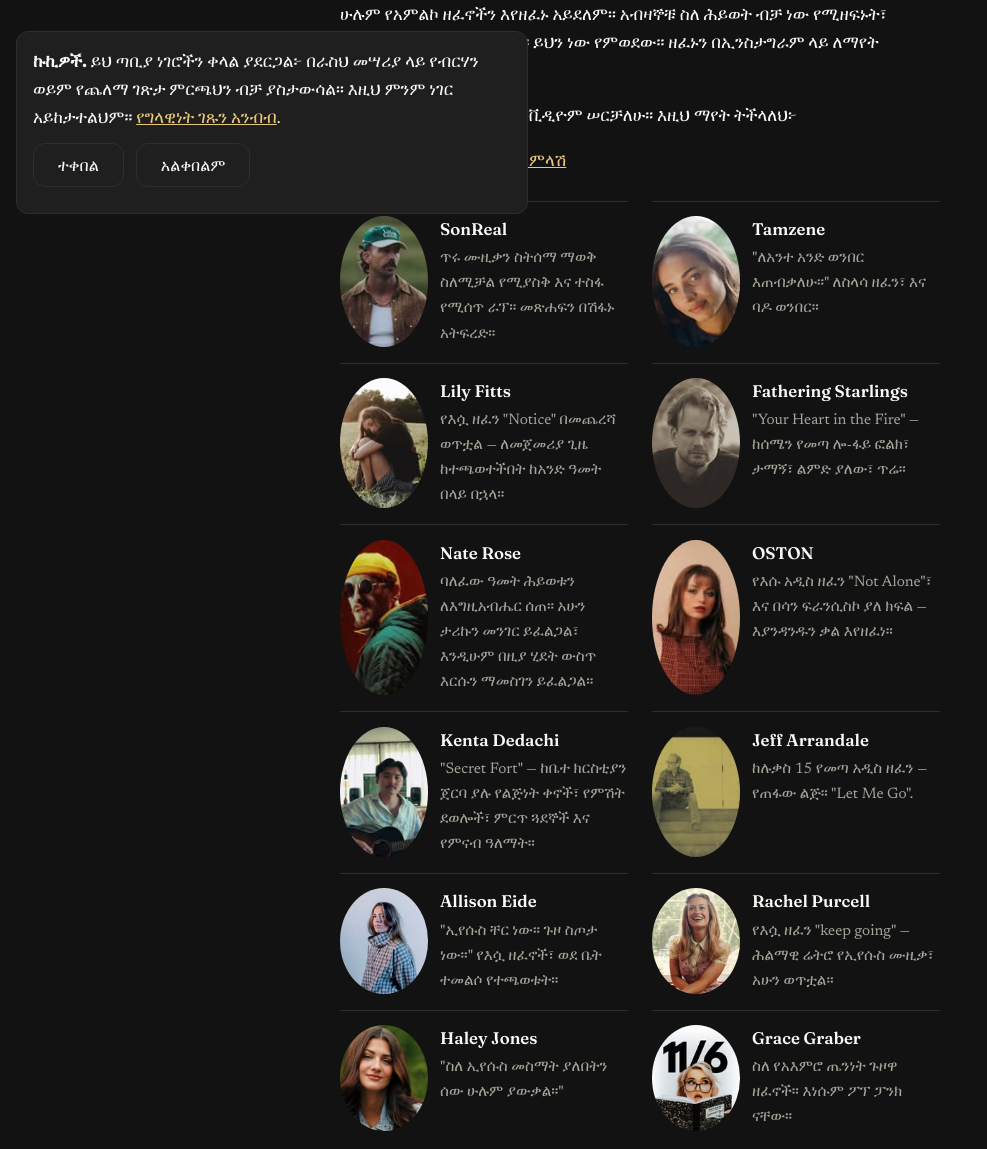
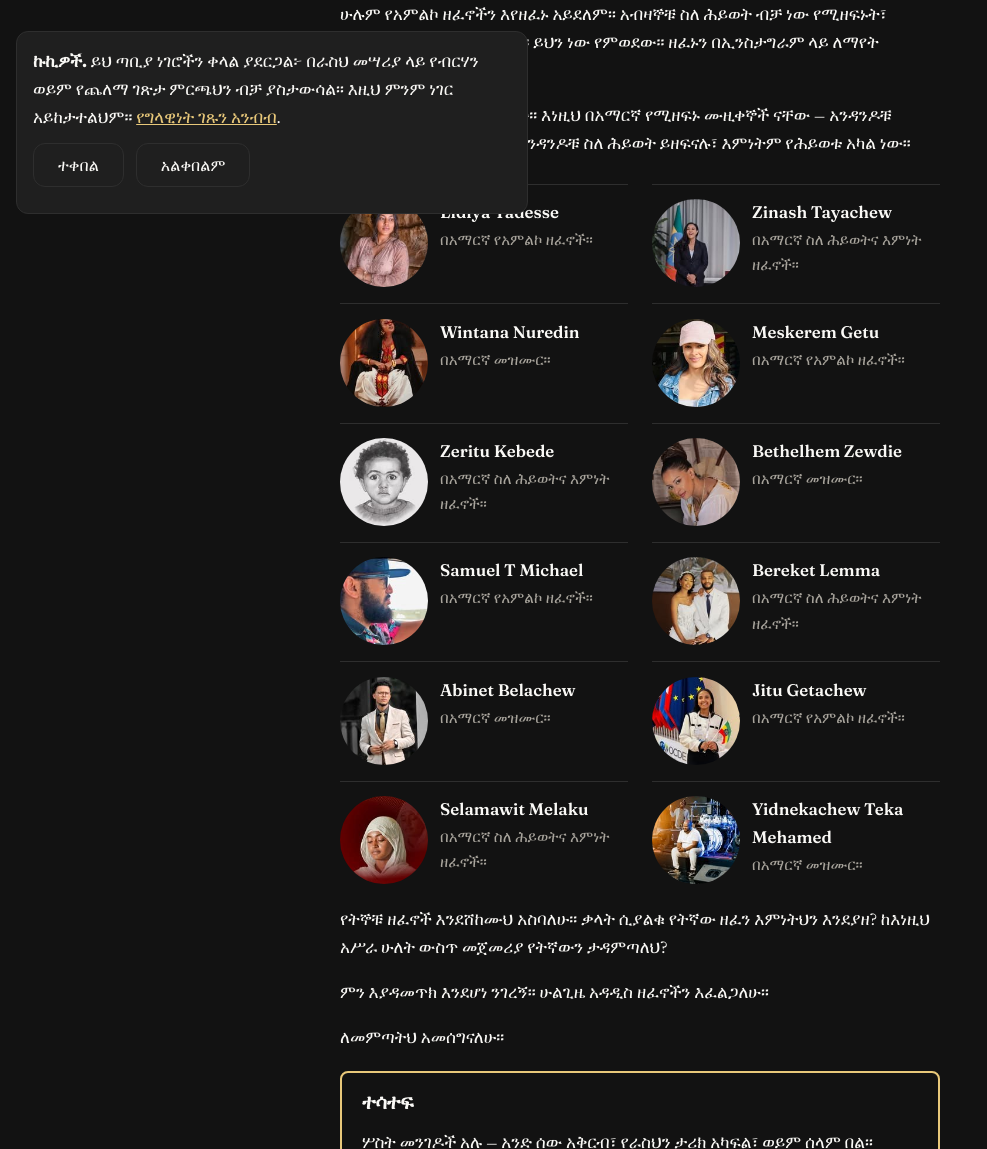
Before and after one commit to streamjonathan/jonathanmccallum-am, an Eleventy site: page content/posts/2026-11-23-music-and-faith.md in a window 1280 px wide. Shown: the part 570-1719 px from the top of the page, without its empty margins (0-987 px from the left). Built offline with nearby package versions, Linux system fonts and the light colour scheme; Eleventy itself is replaced by a stand-in of ours; files that its build step writes are made by us from their sources.

Commit message:
Music and Faith: feature musicians who sing in this language (am)

```diff
--- a/content/posts/2026-11-23-music-and-faith.md
+++ b/content/posts/2026-11-23-music-and-faith.md
@@ -3,7 +3,7 @@ title: "ሙዚቃ እና እምነት"
 date: 2026-11-23
 slug: music-and-faith
 draft: false
-shareImage: /images/music-faith/sonreal.jpg
+shareImage: /images/music-faith/lidiya_tadesse7.jpg
 ---
 
 በኢንስታግራም ላይ ሙዚቀኞችን በማዳመጥ ብዙ ጊዜ አሳልፋለሁ። በቅርቡ እያዳመጥኳቸው ያሉት አንዳንዶቹ እነዚህ ናቸው።
@@ -14,70 +14,68 @@ shareImage: /images/music-faith/sonreal.jpg
 
 ሁሉም የአምልኮ ዘፈኖችን እየዘፈኑ አይደለም። አብዛኞቹ ስለ ሕይወት ብቻ ነው የሚዘፍኑት፣ እምነትም የሕይወቱ አካል ነው። ይህን ነው የምወደው። ዘፈኑን በኢንስታግራም ላይ ለማየት ካርዱን ንካ።
 
-ለ SonReal አዲስ ዘፈን ምላሽ ቪዲዮም ሠርቻለሁ። እዚህ ማየት ትችላለህ፦
-
-[ለ SonReal አዲስ ቪዲዮ ያለኝ ምላሽ](https://www.youtube.com/shorts/wePjZMr6beE)
+እነዚህ ዘፈኖች በአማርኛ ናቸው። እነዚህ በአማርኛ የሚዘፍኑ ሙዚቀኞች ናቸው — አንዳንዶቹ የአምልኮ ዘፈኖችን ይዘፍናሉ፣ አንዳንዶቹ ስለ ሕይወት ይዘፍናሉ፣ እምነትም የሕይወቱ አካል ነው።
 
 <div class="ig-grid">
-<a class="ig-card" href="https://www.instagram.com/reel/DgBgmKwB84s/" target="_blank" rel="noopener">
-<img class="ig-card__img" src="/images/music-faith/sonreal.jpg" alt="SonReal" loading="lazy" width="150" height="150">
-<span class="ig-card__text"><span class="ig-card__name">SonReal</span>
-<span class="ig-card__note">ጥሩ ሙዚቃን ስትሰማ ማወቅ ስለሚቻል የሚያስቅ እና ተስፋ የሚሰጥ ራፕ። መጽሐፍን በሽፋኑ አትፍረድ።</span></span>
+<a class="ig-card" href="https://www.instagram.com/reel/DZ2EGxJunly/" target="_blank" rel="noopener">
+<img class="ig-card__img" src="/images/music-faith/lidiya_tadesse7.jpg" alt="Lidiya Tadesse" loading="lazy" width="150" height="150">
+<span class="ig-card__text"><span class="ig-card__name">Lidiya Tadesse</span>
+<span class="ig-card__note">በአማርኛ የአምልኮ ዘፈኖች።</span></span>
 </a>
-<a class="ig-card" href="https://www.instagram.com/reel/DgDnpYFAUjr/" target="_blank" rel="noopener">
-<img class="ig-card__img" src="/images/music-faith/tamzene.jpg" alt="Tamzene" loading="lazy" width="150" height="150">
-<span class="ig-card__text"><span class="ig-card__name">Tamzene</span>
-<span class="ig-card__note">"ለአንተ አንድ ወንበር እጠብቃለሁ።" ለስላሳ ዘፈን፣ እና ባዶ ወንበር።</span></span>
+<a class="ig-card" href="https://www.instagram.com/reel/DcB9xhVRBaJ/" target="_blank" rel="noopener">
+<img class="ig-card__img" src="/images/music-faith/fl_zinashtayachew.jpg" alt="Zinash Tayachew" loading="lazy" width="150" height="150">
+<span class="ig-card__text"><span class="ig-card__name">Zinash Tayachew</span>
+<span class="ig-card__note">በአማርኛ ስለ ሕይወትና እምነት ዘፈኖች።</span></span>
 </a>
-<a class="ig-card" href="https://www.instagram.com/reel/Df5X6L3K-3W/" target="_blank" rel="noopener">
-<img class="ig-card__img" src="/images/music-faith/lilyfittsmusic.jpg" alt="Lily Fitts" loading="lazy" width="150" height="150">
-<span class="ig-card__text"><span class="ig-card__name">Lily Fitts</span>
-<span class="ig-card__note">የእሷ ዘፈን "Notice" በመጨረሻ ወጥቷል — ለመጀመሪያ ጊዜ ከተጫወተችበት ከአንድ ዓመት በላይ በኋላ።</span></span>
+<a class="ig-card" href="https://www.instagram.com/reel/DcvPhTPIcZe/" target="_blank" rel="noopener">
+<img class="ig-card__img" src="/images/music-faith/wintana_nuredin.jpg" alt="Wintana Nuredin" loading="lazy" width="150" height="150">
+<span class="ig-card__text"><span class="ig-card__name">Wintana Nuredin</span>
+<span class="ig-card__note">በአማርኛ መዝሙር።</span></span>
 </a>
-<a class="ig-card" href="https://www.instagram.com/reel/DgE-ybeI6ko/" target="_blank" rel="noopener">
-<img class="ig-card__img" src="/images/music-faith/fatheringstarlings.jpg" alt="Fathering Starlings" loading="lazy" width="150" height="150">
-<span class="ig-card__text"><span class="ig-card__name">Fathering Starlings</span>
-<span class="ig-card__note">"Your Heart in the Fire" — ከሰሜን የመጣ ሎ-ፋይ ፎልክ፣ ታማኝ፣ ልምድ ያለው፣ ጥሬ።</span></span>
+<a class="ig-card" href="https://www.instagram.com/reel/DdbfEmlMCKB/" target="_blank" rel="noopener">
+<img class="ig-card__img" src="/images/music-faith/meskerem_getu.jpg" alt="Meskerem Getu" loading="lazy" width="150" height="150">
+<span class="ig-card__text"><span class="ig-card__name">Meskerem Getu</span>
+<span class="ig-card__note">በአማርኛ የአምልኮ ዘፈኖች።</span></span>
 </a>
-<a class="ig-card" href="https://www.instagram.com/reel/DfkSMZhpium/" target="_blank" rel="noopener">
-<img class="ig-card__img" src="/images/music-faith/naterosemusic.jpg" alt="Nate Rose" loading="lazy" width="150" height="150">
-<span class="ig-card__text"><span class="ig-card__name">Nate Rose</span>
-<span class="ig-card__note">ባለፈው ዓመት ሕይወቱን ለእግዚአብሔር ሰጠ። አሁን ታሪኩን መንገር ይፈልጋል፣ እንዲሁም በዚያ ሂደት ውስጥ እርሱን ማመስገን ይፈልጋል።</span></span>
+<a class="ig-card" href="https://www.instagram.com/reel/DKolvEXMHXh/" target="_blank" rel="noopener">
+<img class="ig-card__img" src="/images/music-faith/zeritu_kebede.jpg" alt="Zeritu Kebede" loading="lazy" width="150" height="150">
+<span class="ig-card__text"><span class="ig-card__name">Zeritu Kebede</span>
+<span class="ig-card__note">በአማርኛ ስለ ሕይወትና እምነት ዘፈኖች።</span></span>
 </a>
-<a class="ig-card" href="https://www.instagram.com/p/DgBMyeNkkyO/" target="_blank" rel="noopener">
-<img class="ig-card__img" src="/images/music-faith/ostonmusic.jpg" alt="OSTON" loading="lazy" width="150" height="150">
-<span class="ig-card__text"><span class="ig-card__name">OSTON</span>
-<span class="ig-card__note">የእሱ አዲስ ዘፈን "Not Alone"፣ እና በሳን ፍራንሲስኮ ያለ ክፍል — እያንዳንዱን ቃል እየዘፈነ።</span></span>
+<a class="ig-card" href="https://www.instagram.com/reel/DGdRu1eIbaM/" target="_blank" rel="noopener">
+<img class="ig-card__img" src="/images/music-faith/bethelhem_tezera_official.jpg" alt="Bethelhem Zewdie" loading="lazy" width="150" height="150">
+<span class="ig-card__text"><span class="ig-card__name">Bethelhem Zewdie</span>
+<span class="ig-card__note">በአማርኛ መዝሙር።</span></span>
 </a>
-<a class="ig-card" href="https://www.instagram.com/reel/Df1qtokoyBh/" target="_blank" rel="noopener">
-<img class="ig-card__img" src="/images/music-faith/kenta_dedachi.jpg" alt="Kenta Dedachi" loading="lazy" width="150" height="150">
-<span class="ig-card__text"><span class="ig-card__name">Kenta Dedachi</span>
-<span class="ig-card__note">"Secret Fort" — ከቤተ ክርስቲያን ጀርባ ያሉ የልጅነት ቀኖች፣ የምሽት ደወሎች፣ ምርጥ ጓደኞች እና የምናብ ዓለማት።</span></span>
+<a class="ig-card" href="https://www.instagram.com/reel/DT4s5Ckgp9w/" target="_blank" rel="noopener">
+<img class="ig-card__img" src="/images/music-faith/samueltmichael.jpg" alt="Samuel T Michael" loading="lazy" width="150" height="150">
+<span class="ig-card__text"><span class="ig-card__name">Samuel T Michael</span>
+<span class="ig-card__note">በአማርኛ የአምልኮ ዘፈኖች።</span></span>
 </a>
-<a class="ig-card" href="https://www.instagram.com/reel/DfCRnSiPXa5/" target="_blank" rel="noopener">
-<img class="ig-card__img" src="/images/music-faith/jeffarrandale.jpg" alt="Jeff Arrandale" loading="lazy" width="150" height="150">
-<span class="ig-card__text"><span class="ig-card__name">Jeff Arrandale</span>
-<span class="ig-card__note">ከሉቃስ 15 የመጣ አዲስ ዘፈን — የጠፋው ልጅ። "Let Me Go".</span></span>
+<a class="ig-card" href="https://www.instagram.com/reel/DQUlWcVjP9b/" target="_blank" rel="noopener">
+<img class="ig-card__img" src="/images/music-faith/bereket__lemma.jpg" alt="Bereket Lemma" loading="lazy" width="150" height="150">
+<span class="ig-card__text"><span class="ig-card__name">Bereket Lemma</span>
+<span class="ig-card__note">በአማርኛ ስለ ሕይወትና እምነት ዘፈኖች።</span></span>
 </a>
-<a class="ig-card" href="https://www.instagram.com/reel/Df71X0lzZsN/" target="_blank" rel="noopener">
-<img class="ig-card__img" src="/images/music-faith/allison_eide.jpg" alt="Allison Eide" loading="lazy" width="150" height="150">
-<span class="ig-card__text"><span class="ig-card__name">Allison Eide</span>
-<span class="ig-card__note">"ኢየሱስ ቸር ነው። ጉዞ ስጦታ ነው።" የእሷ ዘፈኖች፣ ወደ ቤት ተመልሶ የተጫወቱት።</span></span>
+<a class="ig-card" href="https://www.instagram.com/reel/DFOWrlHoNFd/" target="_blank" rel="noopener">
+<img class="ig-card__img" src="/images/music-faith/official_abinet_belachew.jpg" alt="Abinet Belachew" loading="lazy" width="150" height="150">
+<span class="ig-card__text"><span class="ig-card__name">Abinet Belachew</span>
+<span class="ig-card__note">በአማርኛ መዝሙር።</span></span>
 </a>
-<a class="ig-card" href="https://www.instagram.com/reel/DgD31mXBDcn/" target="_blank" rel="noopener">
-<img class="ig-card__img" src="/images/music-faith/rachelpurcellmusic.jpg" alt="Rachel Purcell" loading="lazy" width="150" height="150">
-<span class="ig-card__text"><span class="ig-card__name">Rachel Purcell</span>
-<span class="ig-card__note">የእሷ ዘፈን "keep going" — ሕልማዊ ሬትሮ የኢየሱስ ሙዚቃ፣ አሁን ወጥቷል።</span></span>
+<a class="ig-card" href="https://www.instagram.com/reel/DXhoLZfja3O/" target="_blank" rel="noopener">
+<img class="ig-card__img" src="/images/music-faith/jitu_getachew.jpg" alt="Jitu Getachew" loading="lazy" width="150" height="150">
+<span class="ig-card__text"><span class="ig-card__name">Jitu Getachew</span>
+<span class="ig-card__note">በአማርኛ የአምልኮ ዘፈኖች።</span></span>
 </a>
-<a class="ig-card" href="https://www.instagram.com/reel/Df9vziqCJtC/" target="_blank" rel="noopener">
-<img class="ig-card__img" src="/images/music-faith/haleyjonesofficial.jpg" alt="Haley Jones" loading="lazy" width="150" height="150">
-<span class="ig-card__text"><span class="ig-card__name">Haley Jones</span>
-<span class="ig-card__note">"ስለ ኢየሱስ መስማት ያለበትን ሰው ሁሉም ያውቃል።"</span></span>
+<a class="ig-card" href="https://www.instagram.com/reel/Da7JKkjIwwI/" target="_blank" rel="noopener">
+<img class="ig-card__img" src="/images/music-faith/selamawit1322.jpg" alt="Selamawit Melaku" loading="lazy" width="150" height="150">
+<span class="ig-card__text"><span class="ig-card__name">Selamawit Melaku</span>
+<span class="ig-card__note">በአማርኛ ስለ ሕይወትና እምነት ዘፈኖች።</span></span>
 </a>
-<a class="ig-card" href="https://www.instagram.com/reel/DgAmATaizM0/" target="_blank" rel="noopener">
-<img class="ig-card__img" src="/images/music-faith/gracegrabermusic.jpg" alt="Grace Graber" loading="lazy" width="150" height="150">
-<span class="ig-card__text"><span class="ig-card__name">Grace Graber</span>
-<span class="ig-card__note">ስለ የአእምሮ ጤንነት ጉዞዋ ዘፈኖች። እነሱም ፖፕ ፓንክ ናቸው።</span></span>
+<a class="ig-card" href="https://www.instagram.com/reel/Df99lmxKwSW/" target="_blank" rel="noopener">
+<img class="ig-card__img" src="/images/music-faith/yidnekachew_teka_mehamed.jpg" alt="Yidnekachew Teka Mehamed" loading="lazy" width="150" height="150">
+<span class="ig-card__text"><span class="ig-card__name">Yidnekachew Teka Mehamed</span>
+<span class="ig-card__note">በአማርኛ መዝሙር።</span></span>
 </a>
 </div>
 
```
Also changed, not shown: content/images/music-faith/bereket__lemma.jpg (added), content/images/music-faith/bethelhem_tezera_official.jpg (added), content/images/music-faith/fl_zinashtayachew.jpg (added), content/images/music-faith/jitu_getachew.jpg (added), content/images/music-faith/lidiya_tadesse7.jpg (added), content/images/music-faith/meskerem_getu.jpg (added), content/images/music-faith/official_abinet_belachew.jpg (added), content/images/music-faith/samueltmichael.jpg (added), content/images/music-faith/selamawit1322.jpg (added), content/images/music-faith/wintana_nuredin.jpg (added), content/images/music-faith/yidnekachew_teka_mehamed.jpg (added), content/images/music-faith/zeritu_kebede.jpg (added).
